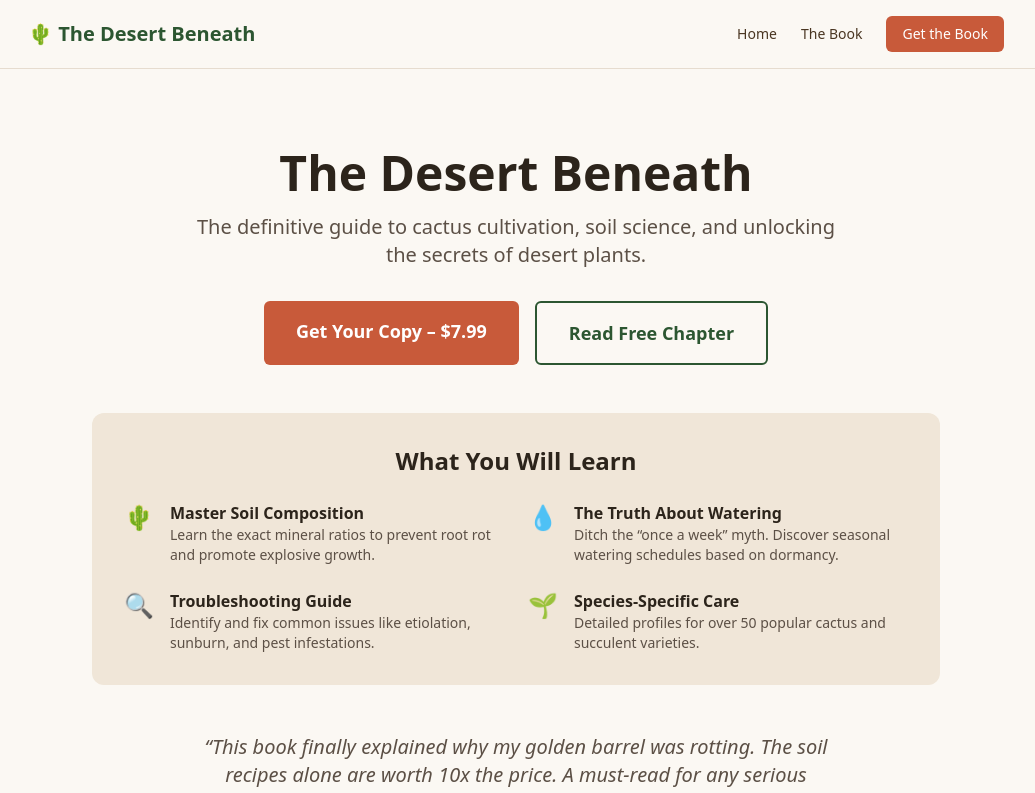
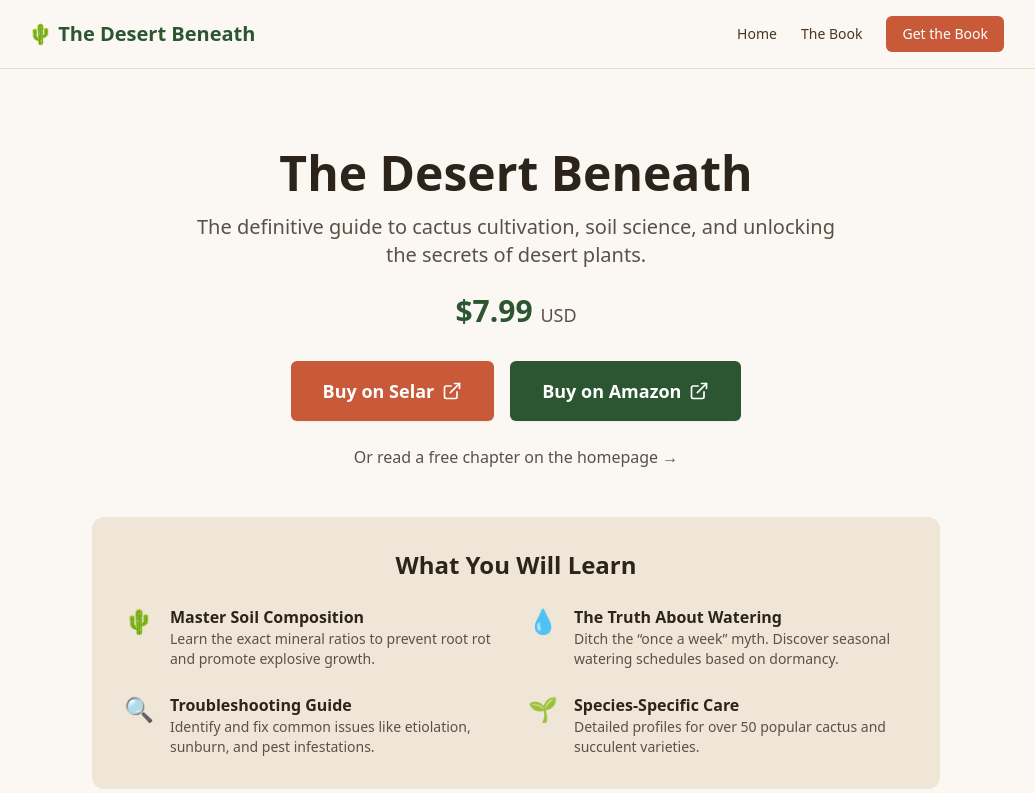
Before and after one commit to valdo-tech-pro/desert-beneath, a Next.js app: page /book in a window 1280 px wide. Shown: the top 793 px of the page, without its empty margins (124-1159 px from the left). Built offline with nearby package versions, Linux system fonts and the light colour scheme.

Commit message:
Update page.tsx

```diff
--- a/app/book/page.tsx
+++ b/app/book/page.tsx
@@ -1,4 +1,4 @@
-       import Link from 'next/link'
+import Link from 'next/link'
 
 export default function BookPage() {
   return (
@@ -8,23 +8,44 @@ export default function BookPage() {
         <h1 className="text-4xl sm:text-5xl font-bold text-[#2c241b] mb-4">
           The Desert Beneath
         </h1>
-        <p className="text-xl text-[#5c5046] mb-8 max-w-2xl mx-auto">
+        <p className="text-xl text-[#5c5046] mb-6 max-w-2xl mx-auto">
           The definitive guide to cactus cultivation, soil science, and unlocking the secrets of desert plants.
         </p>
-        <div className="flex flex-col sm:flex-row gap-4 justify-center">
+
+        {/* Price Display */}
+        <p className="text-3xl font-bold text-[#2c5631] mb-8">
+          $7.99 <span className="text-lg font-normal text-[#5c5046]">USD</span>
+        </p>
+
+        {/* Call-to-Action Buttons with Real Links */}
+        <div className="flex flex-col sm:flex-row gap-4 justify-center mb-6">
           <a
-            href="#"
-            className="bg-[#c85a3a] hover:bg-[#a8482c] text-white text-lg font-semibold px-8 py-4 rounded-md transition-colors text-center"
+            href="https://selar.com/e829s1lr46"
+            target="_blank"
+            rel="noopener noreferrer"
+            className="bg-[#c85a3a] hover:bg-[#a8482c] text-white text-lg font-semibold px-8 py-4 rounded-md transition-colors text-center flex items-center justify-center gap-2 shadow-sm"
           >
-            Get Your Copy &ndash; $7.99
+            <span>Buy on Selar</span>
+            <svg xmlns="http://www.w3.org/2000/svg" width="20" height="20" viewBox="0 0 24 24" fill="none" stroke="currentColor" strokeWidth="2" strokeLinecap="round" strokeLinejoin="round"><path d="M18 13v6a2 2 0 0 1-2 2H5a2 2 0 0 1-2-2V8a2 2 0 0 1 2-2h6"/><polyline points="15 3 21 3 21 9"/><line x1="10" y1="14" x2="21" y2="3"/></svg>
           </a>
-          <Link
-            href="/https://a.co/d/00D6jXd1"
-            className="border-2 border-[#2c5631] text-[#2c5631] hover:bg-[#2c5631] hover:text-white text-lg font-semibold px-8 py-4 rounded-md transition-colors text-center"
+
+          <a
+            href="https://a.co/d/00D6jXd1"
+            target="_blank"
+            rel="noopener noreferrer"
+            className="bg-[#2c5631] hover:bg-[#1e3d22] text-white text-lg font-semibold px-8 py-4 rounded-md transition-colors text-center flex items-center justify-center gap-2 shadow-sm"
           >
-            Read Free Chapter
-          </Link>
+            <span>Buy on Amazon</span>
+            <svg xmlns="http://www.w3.org/2000/svg" width="20" height="20" viewBox="0 0 24 24" fill="none" stroke="currentColor" strokeWidth="2" strokeLinecap="round" strokeLinejoin="round"><path d="M18 13v6a2 2 0 0 1-2 2H5a2 2 0 0 1-2-2V8a2 2 0 0 1 2-2h6"/><polyline points="15 3 21 3 21 9"/><line x1="10" y1="14" x2="21" y2="3"/></svg>
+          </a>
         </div>
+
+        <Link
+          href="/"
+          className="inline-block text-[#5c5046] hover:text-[#2c5631] font-medium transition-colors"
+        >
+          Or read a free chapter on the homepage &rarr;
+        </Link>
       </div>
 
       {/* What's Inside */}
```
